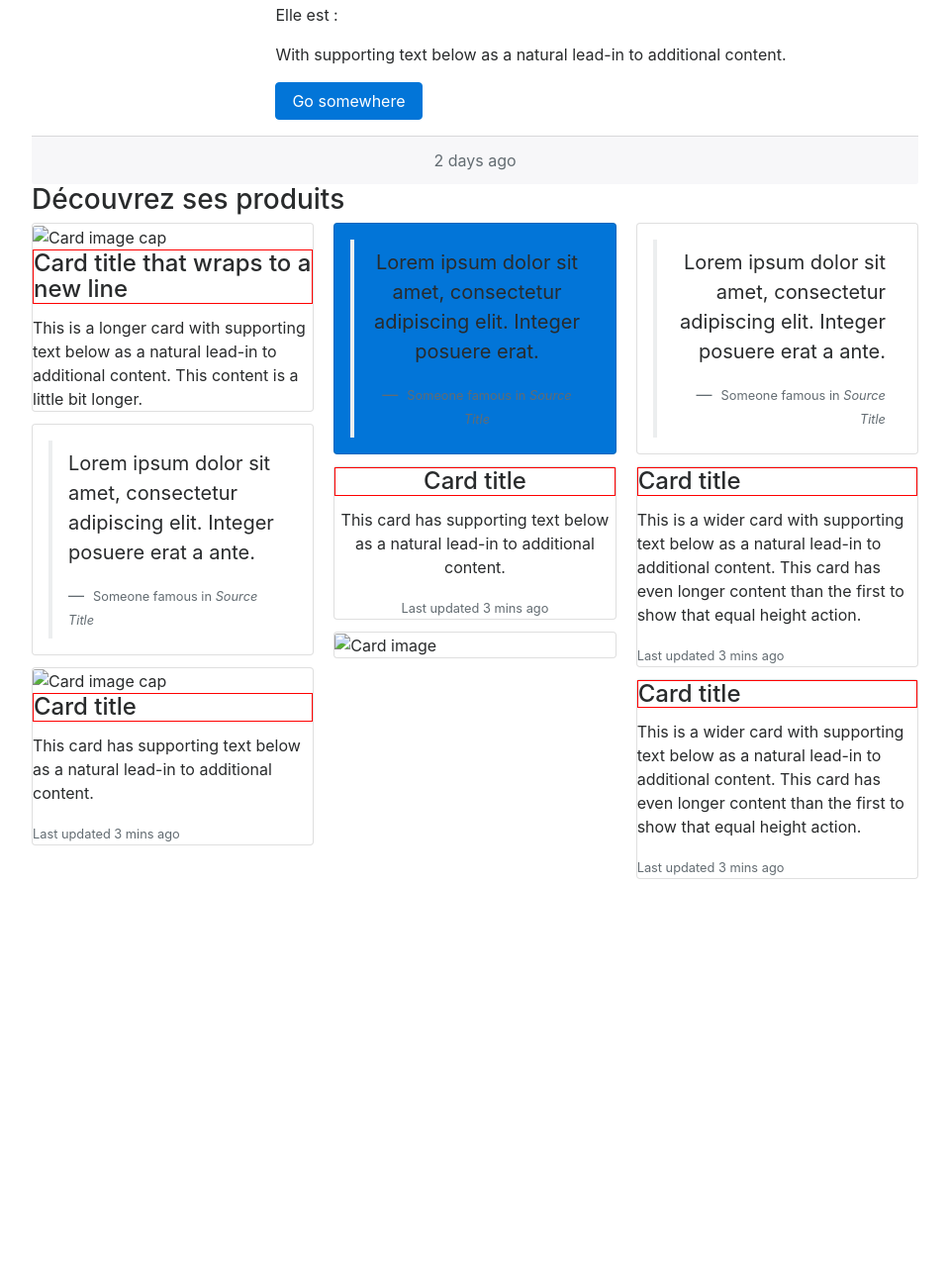
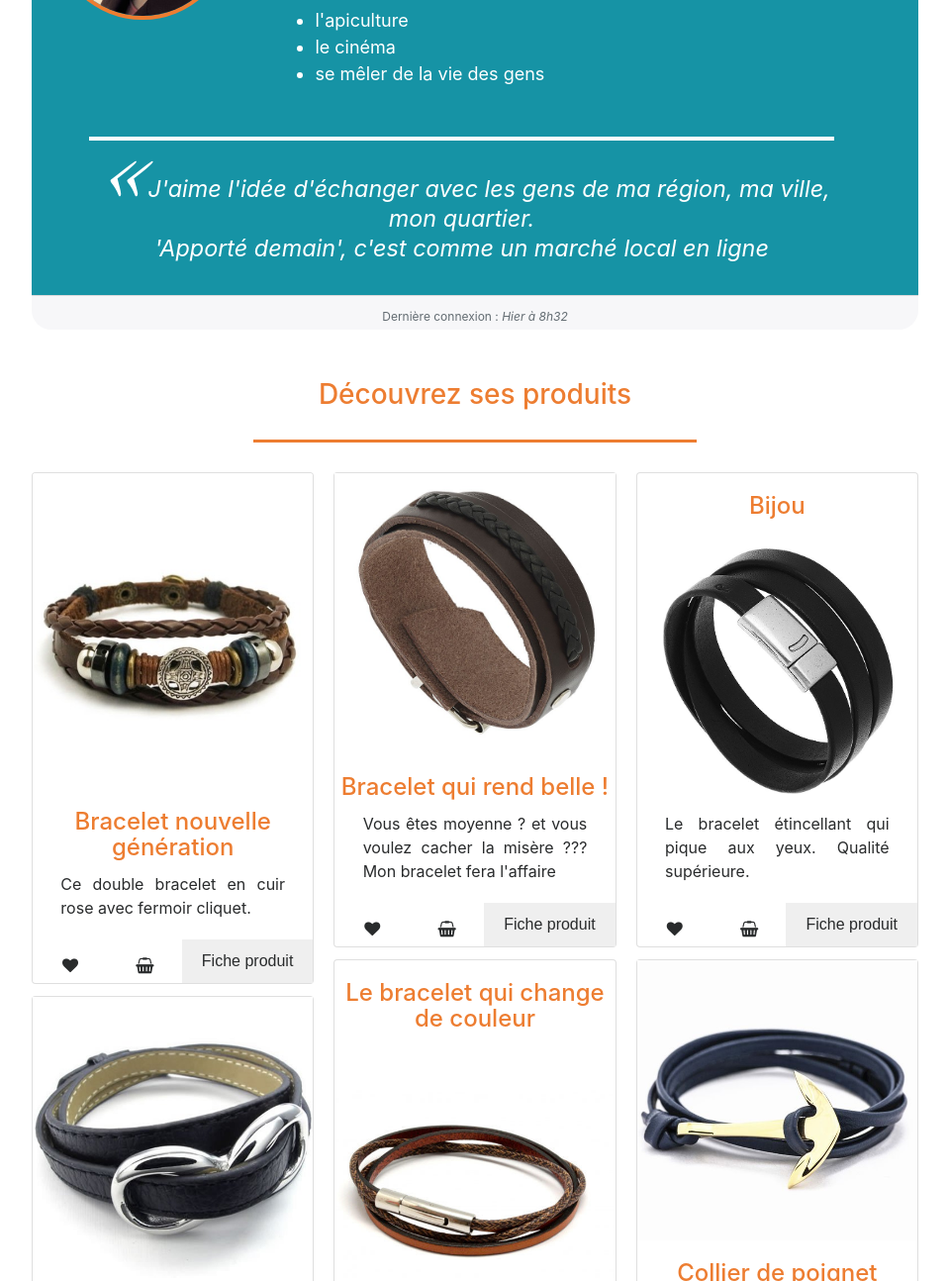
Before and after one commit to RemiLefebvre/Apport-demain, a plain HTML site: page presentation_produit.html in a window 1280 px wide. Shown: the part 350-1644 px from the top of the page at 99% size, without its empty margins (160-1119 px from the left). Before the commit the page ends 1250 px from the top, so only its background shows below. Drawn offline with nearby package versions, Linux system fonts and the light colour scheme; a script that the page names is missing.

Commit message:
finishhhhhhhheuhd

```diff
--- a/css/main.css
+++ b/css/main.css
@@ -107,17 +107,12 @@ textarea {
 #pres_artisan {
   width: 70vw;
   margin: auto;
-  /*height: 100px;*/
 }
 
 #pres_artisan > div {
-  border: 1px solid red;
-  border: none;
-
 }
 
 #pres_artisan h4 {
-  border: 1px solid red;
 }
 
 #pres_artisan figure {
@@ -131,14 +126,133 @@ textarea {
   width: 70%;
 }
 
+#pres_artisan .prez_artisan {
+  border: none;
+}
+
 #pres_artisan .prez_artisan img{
   max-width: 20%;
   border-radius: 50%;
-  border: 2px solid black;
+  border: 4px solid rgb(237,125,49);
 }
 
-#pres_artisan * {
-  /*border: 1px solid red;*/
+.prez_artisan .card-header {
+  border-top-right-radius: 20px!important;
+  border-top-left-radius: 20px!important;
+  font-weight: bolder;
+  background-color: rgba(237,125,49, 0.8);
+  color: white;
+}
+
+.prez_artisan .card-footer {
+  border-bottom-right-radius: 20px!important;
+  border-bottom-left-radius: 20px!important;
+  color: white;
+  height: 35px;
+  position: relative;
+  font-size: 12px;
+}
+
+.prez_artisan .card-body {
+  padding-top: 20px;
+  background-color: rgba(22,147,165, 1);
+  color: white;
+  border-top: 3px solid white;
+}
+
+.prez_artisan .card-body h4 {
+  font-size: 3em;
+  font-family: 'Allura', cursive;
+}
+
+#pres_artisan .prez_artisan {
+  font-size: 18px!important;
+}
+
+#pres_artisan .prez_artisan blockquote {
+  font-style: italic;
+  line-height: 30px;
+  width: 120%;
+  margin-left: -30%;
+  margin-top: 50px;
+  padding-top: 20px;
+  border-top: 4px solid white;
+  font-size: 1.3em;
+  position: relative;
+  text-align: center;
+}
+
+#pres_artisan .prez_artisan blockquote::before {
+  content: ' «';
+  font-family: 'Allura';
+  position: relative;
+  top: 10px;
+  font-size: 5.5em;
+
+}
+
+.card {
+  /*margin-bottom: 0;*/
+}
+
+.produits h3 {
+  text-align: center;
+  margin-top: 50px!important;
+  width: 50%;
+  margin: auto;
+  color : rgb(237,125,49);
+  padding-bottom: 30px;
+  margin-bottom: 30px;
+  border-bottom: 3px solid rgb(237,125,49);
+}
+
+
+.carte_prod {
+  display: flex;
+  justify-content: space-between;
+  margin-top : 30px;
+  align-items: flex-end;
+  margin-bottom: 0px!important;
+}
+
+.carte_prod a {
+  color: inherit;
+}
+
+.carte_prod i:first-child {
+  margin-left: 30px;
+}
+
+.carte_prod i {
+  margin-bottom: 10px;
+}
+.carte_prod button {
+  padding: 10px 20px;
+  border: none;
+  margin: -10px 0 0 0;
+}
+
+.carte_prod button:hover {
+  background-color: rgb(22,147,165);
+  color: white;
+  transition: 1s;
+}
+
+h4 {
+  text-align: center!important;
+  color: rgb(237,125,49)!important;
+  margin-top: 20px!important;
+}
+
+.card-text {
+  width: 80%;
+  margin: auto;
+  text-align: justify;
+}
+
+.fa-heart:hover {
+  color: red;
+  transition: 0,3s;
 }
 
 /*!!!!!!!!!!!!!!!!!!!!!!!!!!!!!!!!!*/
--- a/presentation_produit.html
+++ b/presentation_produit.html
@@ -8,11 +8,12 @@
         <meta name="description" content="">
         <meta name="viewport" content="width=device-width, initial-scale=1">
 
-	<link rel="icon" href="favicon.ico">
+      	<link rel="icon" href="favicon.ico">
         <link rel="apple-touch-icon" href="apple-touch-icon.png">
         <!-- Place favicon.ico in the root directory -->
 
         <!-- CSS -->
+       <link href="https://fonts.googleapis.com/css?family=Allura" rel="stylesheet">
         <link rel="stylesheet" href="css/normalize.css">
         <link rel="stylesheet" href="css/main.css">
         <link rel="stylesheet" href="css/bootstrap.min.css">
@@ -28,6 +29,7 @@
       <header id="" style="color: black;" class="">
 a faire par rémi
       </header>
+
       <main id="pres_artisan">
         <div class="prez_artisan card text-center">
           <div class="card-header">
@@ -48,88 +50,134 @@ a faire par rémi
                     <li>se mêler de la vie des gens</li>
                   </ul>
                 </p>
-                <p>Elle est : <span></span></p>
-                <p class="card-text">With supporting text below as a natural lead-in to additional content.</p>
-                <a href="#" class="btn btn-primary">Go somewhere</a>
+                <blockquote>
+                  J'aime l'idée d'échanger avec les gens de ma région, ma ville, mon quartier. <br>
+                  'Apporté demain', c'est comme un marché local en ligne
+                </blockquote>
               </figcaption>
             </figure>
           </div>
           <div class="card-footer text-muted">
-            2 days ago
+           Dernière connexion : <em>Hier à 8h32</em>
           </div>
         </div>
 
-        <div class="">
-          <h3>Découvrez ses produits</h3>
+
+        <div class="produits">
+          <h3 class="card-title">Découvrez ses produits</h3>
           <div class="card-columns">
           <div class="card">
-            <img class="card-img-top" src="..." alt="Card image cap">
+            <img class="card-img-top" src="img/bracelet1.jpg" alt="">
             <div class="card-body">
-              <h4 class="card-title">Card title that wraps to a new line</h4>
-              <p class="card-text">This is a longer card with supporting text below as a natural lead-in to additional content. This content is a little bit longer.</p>
+              <h4 class="card-title">Bracelet nouvelle génération</h4>
+              <p class="card-text">Ce double bracelet en cuir rose avec fermoir cliquet. </p>
             </div>
+            <footer class="carte_prod">
+                <i class="fa fa-heart " aria-hidden="true"></i>
+                <a href="#">
+                  <i class="fa fa-shopping-basket " aria-hidden="true"></i>
+                </a>
+                <button type="button" name="button">Fiche produit</button>
+            </footer>
           </div>
-          <div class="card p-3">
-            <blockquote class="blockquote mb-0 card-body">
-              <p>Lorem ipsum dolor sit amet, consectetur adipiscing elit. Integer posuere erat a ante.</p>
-              <footer class="blockquote-footer">
-                <small class="text-muted">
-                  Someone famous in <cite title="Source Title">Source Title</cite>
-                </small>
-              </footer>
-            </blockquote>
+
+          <div class="card">
+            <img src="img/bracelet2.jpg" alt="">
+            <h4 class="card-title">Bracelet qui rend belle !</h4>
+            <footer class="carte_prod">
+                <i class="fa fa-heart " aria-hidden="true"></i>
+                <a href="#">
+                  <i class="fa fa-shopping-basket " aria-hidden="true"></i>
+                </a>
+                <button type="button" name="button">Fiche produit</button>
+            </footer>
           </div>
+
           <div class="card">
-            <img class="card-img-top" src="..." alt="Card image cap">
+            <img class="card-img-top" src="img/bracelet3.jpg" alt="">
             <div class="card-body">
-              <h4 class="card-title">Card title</h4>
-              <p class="card-text">This card has supporting text below as a natural lead-in to additional content.</p>
-              <p class="card-text"><small class="text-muted">Last updated 3 mins ago</small></p>
+              <h4 class="card-title">Bracelet Cuir</h4>
+              <p class="card-text">Ce double bracelet en cuir rose avec fermoir cliquet en argent 925/1000e est une pièce incontournable à ajouter à votre collection. </p>
             </div>
+            <footer class="carte_prod">
+                <i class="fa fa-heart " aria-hidden="true"></i>
+                <a href="#">
+                  <i class="fa fa-shopping-basket " aria-hidden="true"></i>
+                </a>
+                <button type="button" name="button">Fiche produit</button>
+            </footer>
           </div>
-          <div class="card bg-primary p-3 text-center">
-            <blockquote class="blockquote mb-0">
-              <p>Lorem ipsum dolor sit amet, consectetur adipiscing elit. Integer posuere erat.</p>
-              <footer class="blockquote-footer">
-                <small>
-                  Someone famous in <cite title="Source Title">Source Title</cite>
-                </small>
-              </footer>
-            </blockquote>
+
+          <div class="card text-center">
+            <img src="img/bracelet7.jpg" alt="">
+            <h4 class="card-title">Bracelet qui rend belle !</h4>
+
+            <p class="card-text">Vous êtes moyenne ? et vous voulez cacher la misère ??? Mon bracelet fera l'affaire</p>
+            <footer class="carte_prod">
+                <i class="fa fa-heart " aria-hidden="true"></i>
+                <a href="#">
+                  <i class="fa fa-shopping-basket " aria-hidden="true"></i>
+                </a>
+                <button type="button" name="button">Fiche produit</button>
+            </footer>
           </div>
+
           <div class="card text-center">
             <div class="card-body">
-              <h4 class="card-title">Card title</h4>
-              <p class="card-text">This card has supporting text below as a natural lead-in to additional content.</p>
-              <p class="card-text"><small class="text-muted">Last updated 3 mins ago</small></p>
+              <h4 class="card-title">Le bracelet qui change de couleur</h4>
+              <img src="img/bracelet4.jpg" alt="">
+              <p class="card-text">Nouveau bracelet blingbling wahouuu.</p>
             </div>
+            <footer class="carte_prod">
+              <i class="fa fa-heart " aria-hidden="true"></i>
+              <a href="#">
+                <i class="fa fa-shopping-basket " aria-hidden="true"></i>
+              </a>
+              <button type="button" name="button">Fiche produit</button>
+            </footer>
           </div>
-          <div class="card">
-            <img class="card-img" src="..." alt="Card image">
+
+
+          <div class="card text-right">
+            <h4 class="card-title">Le bracelet </h4>
+            <img src="img/bracelet6.jpg" alt="">
+            <footer class="carte_prod">
+                <i class="fa fa-heart " aria-hidden="true"></i>
+                <a href="#">
+                  <i class="fa fa-shopping-basket " aria-hidden="true"></i>
+                </a>
+                <button type="button" name="button">Fiche produit</button>
+            </footer>
           </div>
-          <div class="card p-3 text-right">
-            <blockquote class="blockquote mb-0">
-              <p>Lorem ipsum dolor sit amet, consectetur adipiscing elit. Integer posuere erat a ante.</p>
-              <footer class="blockquote-footer">
-                <small class="text-muted">
-                  Someone famous in <cite title="Source Title">Source Title</cite>
-                </small>
-              </footer>
-            </blockquote>
-          </div>
+
           <div class="card">
             <div class="card-body">
-              <h4 class="card-title">Card title</h4>
-              <p class="card-text">This is a wider card with supporting text below as a natural lead-in to additional content. This card has even longer content than the first to show that equal height action.</p>
-              <p class="card-text"><small class="text-muted">Last updated 3 mins ago</small></p>
+              <h4 class="card-title">Bijou</h4>
+              <img src="img/bracelet5.jpg" alt="">
+              <p class="card-text">Le bracelet étincellant qui pique aux yeux. Qualité supérieure.</p>
             </div>
+            <footer class="carte_prod">
+              <i class="fa fa-heart " aria-hidden="true"></i>
+              <a href="#">
+                <i class="fa fa-shopping-basket " aria-hidden="true"></i>
+              </a>
+              <button type="button" name="button">Fiche produit</button>
+            </footer>
           </div>
+
           <div class="card">
             <div class="card-body">
-              <h4 class="card-title">Card title</h4>
-              <p class="card-text">This is a wider card with supporting text below as a natural lead-in to additional content. This card has even longer content than the first to show that equal height action.</p>
-              <p class="card-text"><small class="text-muted">Last updated 3 mins ago</small></p>
+              <img src="img/bracelet8.jpg" alt="">
+              <h4 class="card-title">Collier de poignet</h4>
+              <p class="card-text">Pour rendre jalouse vos potes.</p>
             </div>
+            <footer class="carte_prod">
+                <i class="fa fa-heart " aria-hidden="true"></i>
+                <a href="#">
+                  <i class="fa fa-shopping-basket " aria-hidden="true"></i>
+                </a>
+                <button type="button" name="button">Fiche produit</button>
+            </footer>
           </div>
         </div>
       </main>
```
Also changed, not shown: img/bracelet1.jpg (added), img/bracelet2.jpg (added), img/bracelet3.jpg (added), img/bracelet4.jpg (added), img/bracelet5.jpg (added), img/bracelet6.jpg (added), img/bracelet7.jpg (added), img/bracelet8.jpg (added).
